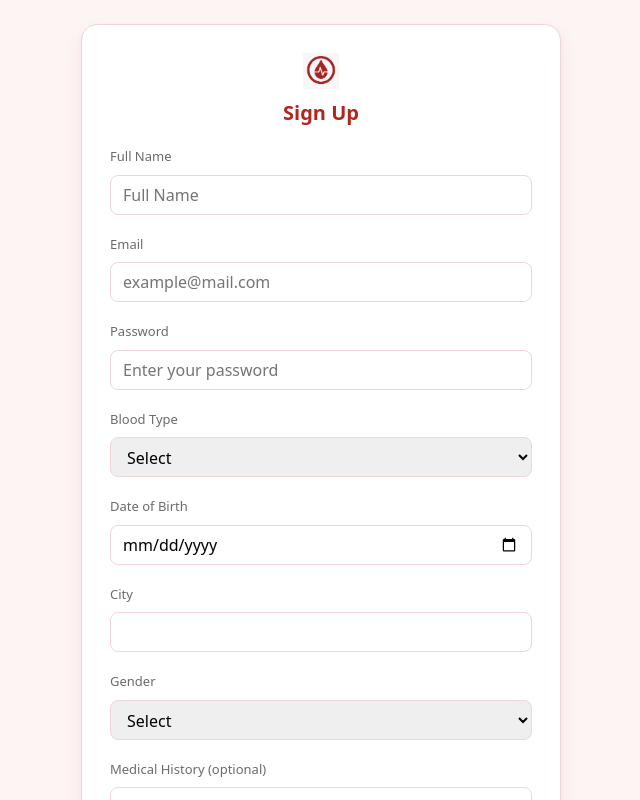
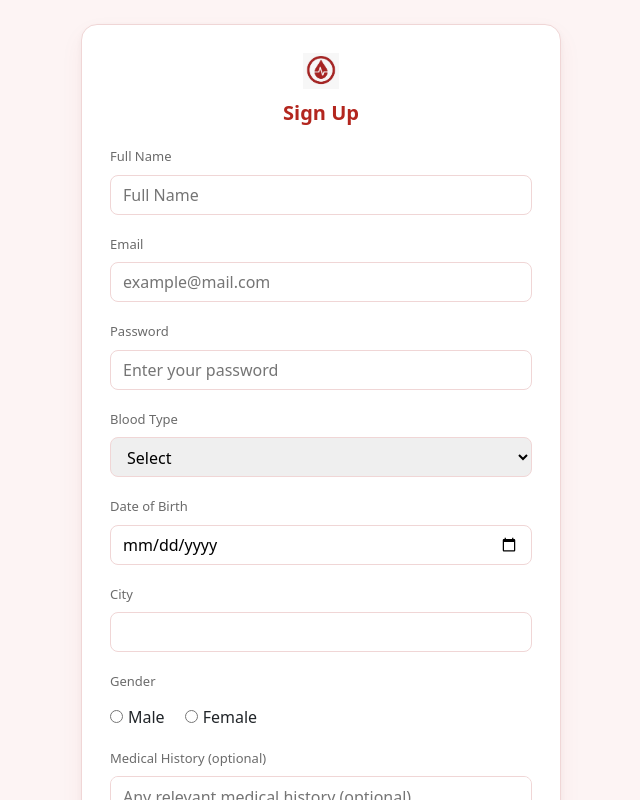
Before and after one commit to razanalraiisi/BloodDonationSys, a React (Create React App) app in the folder client/: page /register in a window 1280 px wide. Shown: the top 800 px of the page, without its empty margins (319-959 px from the left). Built offline with nearby package versions, Linux system fonts and the light colour scheme.

Commit message:
added validation to birthdate so whoever is under 17 year old cannot donate

```diff
--- a/client/src/components/Register.js
+++ b/client/src/components/Register.js
@@ -3,7 +3,7 @@ import Logo from '../assets/logo.jpeg';
 import { UserRegisterSchemaValidation } from '../validations/UserRegisterSchemaValidation';
 import { useForm } from 'react-hook-form';
 import { yupResolver } from '@hookform/resolvers/yup';
-import { useState, useEffect } from 'react';
+import { useState } from 'react';
 import { addUser } from '../features/UserSlice';
 import { useDispatch, useSelector } from 'react-redux';
 import { useNavigate } from 'react-router-dom';
@@ -13,7 +13,7 @@ const Register = () => {
   const isLoading = useSelector((state) => state.users.isLoading);
   const navigate = useNavigate();
 
-  // form fields
+
   const [fullName, setFullName] = useState('');
   const [email, setEmail] = useState('');
   const [bloodType, setBloodType] = useState('');
@@ -22,6 +22,14 @@ const Register = () => {
   const [password, setPassword] = useState('');
   const [medicalHistory, setMedicalHistory] = useState('');
   const [gender, setGender] = useState('');
+
+
+  const getMaxDOB = () => {
+    const today = new Date();
+    today.setFullYear(today.getFullYear() - 17);
+    return today.toISOString().split("T")[0];
+  };
+  const maxDate = getMaxDOB();
 
   const {
     register,
@@ -40,15 +48,15 @@ const Register = () => {
       gender,
       medicalHistory
     };
+
     dispatch(addUser(data))
       .unwrap()
       .then(() => {
         navigate("/login", { state: { justRegistered: true } });
       })
-      .catch(() => {
-        // stay on page; errors shown via validation
-      });
+      .catch(() => {});
   };
+
   return (
     <div className="auth-page">
       <div className="auth-card">
@@ -56,6 +64,7 @@ const Register = () => {
           <img alt='Logo' height={36} src={Logo} />
         </div>
         <h2 className="auth-title">Sign Up</h2>
+
         <form onSubmit={handleSubmit(onSubmit)}>
           <FormGroup className='mb-3'>
             <Label className='auth-label'>Full Name</Label>
@@ -117,6 +126,7 @@ const Register = () => {
             <p className='auth-help' style={{ color: '#B3261E' }}>{errors.bloodType?.message}</p>
           </FormGroup>
 
+
           <FormGroup className='mb-3'>
             <Label className='auth-label'>Date of Birth</Label>
             <input
@@ -125,6 +135,7 @@ const Register = () => {
               onChange={(e) => setDob(e.target.value)}
               type='date'
               className='auth-input'
+              max={maxDate}
             />
             <p className='auth-help' style={{ color: '#B3261E' }}>{errors.dob?.message}</p>
           </FormGroup>
@@ -143,17 +154,31 @@ const Register = () => {
 
           <FormGroup className='mb-3'>
             <Label className='auth-label'>Gender</Label>
-            <select
-              {...register('gender')}
-              value={gender}
-              onChange={(e) => setGender(e.target.value)}
-              className='auth-input'
-            >
-              <option value=''>Select</option>
-              <option>Female</option>
-              <option>Male</option>
-              <option>Other</option>
-            </select>
+
+            <div style={{ display: 'flex', gap: '20px', marginTop: '5px' }}>
+              <label style={{ display: 'flex', alignItems: 'center', gap: '5px' }}>
+                <input
+                  type="radio"
+                  {...register("gender")}
+                  value="Male"
+                  checked={gender === "Male"}
+                  onChange={(e) => setGender(e.target.value)}
+                />
+                Male
+              </label>
+
+              <label style={{ display: 'flex', alignItems: 'center', gap: '5px' }}>
+                <input
+                  type="radio"
+                  {...register("gender")}
+                  value="Female"
+                  checked={gender === "Female"}
+                  onChange={(e) => setGender(e.target.value)}
+                />
+                Female
+              </label>
+            </div>
+
             <p className='auth-help' style={{ color: '#B3261E' }}>{errors.gender?.message}</p>
           </FormGroup>
 
@@ -174,7 +199,9 @@ const Register = () => {
             </Button>
           </div>
 
-          <div className='auth-footer'>Already have an account? <a href='/login'>Sign In</a></div>
+          <div className='auth-footer'>
+            Already have an account? <a href='/login'>Sign In</a>
+          </div>
         </form>
       </div>
     </div>
```
